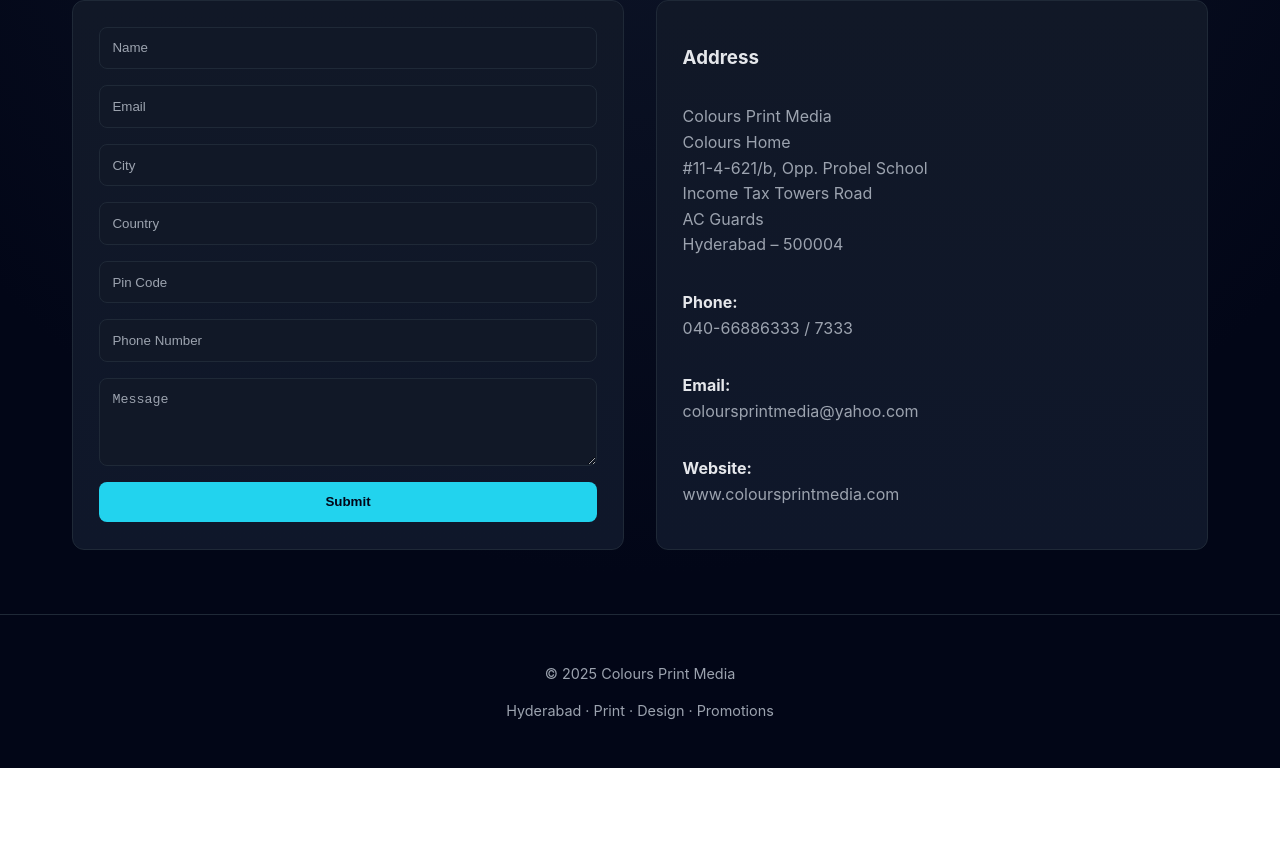
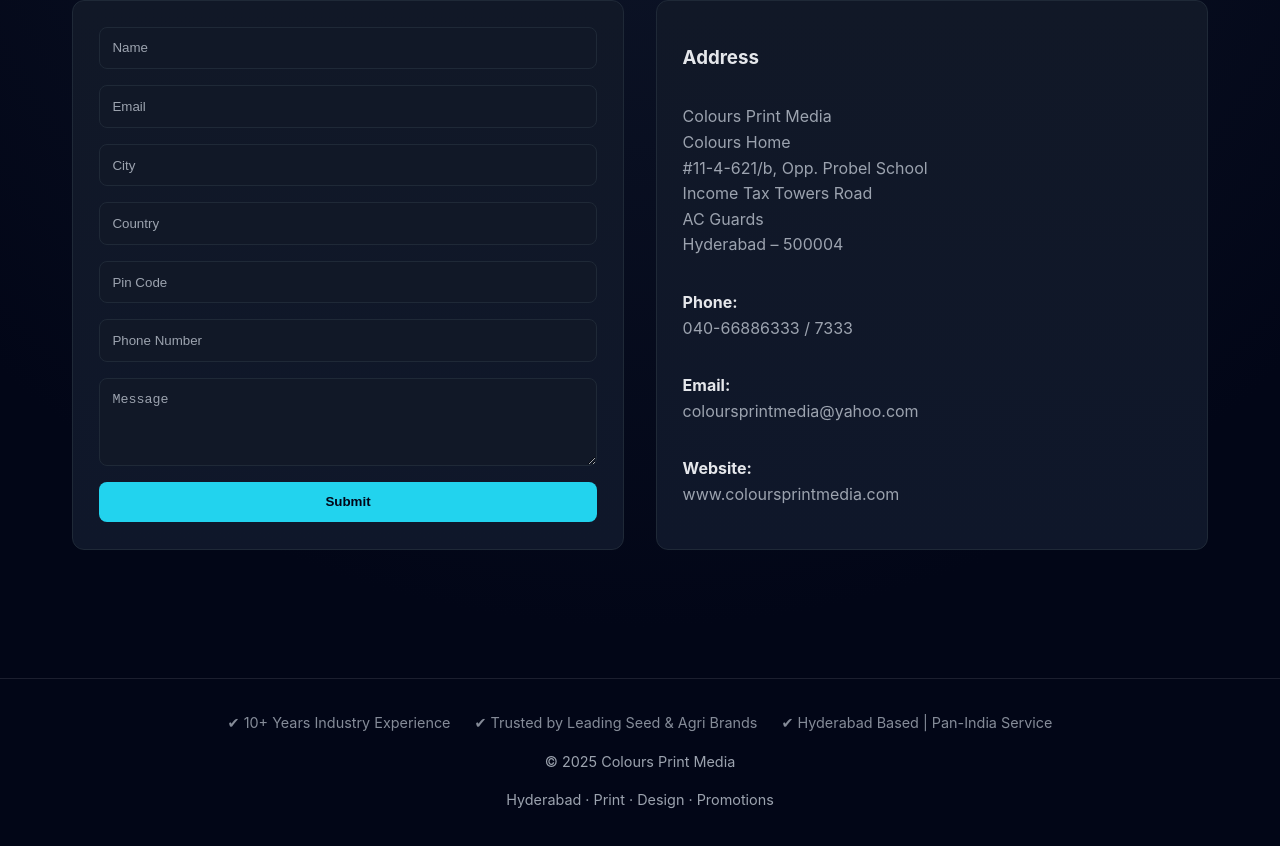
Before and after one commit to raghutujanakiram-jpg/colours-print-media, a React (Vite) app: page /contact in a window 1280 px wide. Shown: the part 296-1142 px from the top of the page. Before the commit the page ends 1064 px from the top, so only its background shows below. Built offline with nearby package versions, Linux system fonts and the light colour scheme.

Commit message:
feat: google map embed, whatsapp chat, trust footer strip

```diff
--- a/src/components/Footer.jsx
+++ b/src/components/Footer.jsx
@@ -1,8 +1,22 @@
 export default function Footer() {
   return (
     <footer className="footer">
-      <p>© 2025 Colours Print Media</p>
+      <div className="footer-trust">
+        <span>✔ 10+ Years Industry Experience</span>
+        <span>✔ Trusted by Leading Seed & Agri Brands</span>
+        <span>✔ Hyderabad Based | Pan-India Service</span>
+      </div>
+
+      <p>© {new Date().getFullYear()} Colours Print Media</p>
       <p>Hyderabad · Print · Design · Promotions</p>
     </footer>
   );
 }
+<a
+  href="https://wa.me/914066886333"
+  className="whatsapp-float"
+  target="_blank"
+  rel="noopener noreferrer"
+>
+  💬
+</a>
--- a/src/pages/Contact.jsx
+++ b/src/pages/Contact.jsx
@@ -47,3 +47,14 @@
     </section>
   );
 }
+<div className="map-wrapper">
+  <iframe
+    title="Colours Print Media Location"
+    src="https://www.google.com/maps?q=Colours%20Print%20Media%20AC%20Guards%20Hyderabad&output=embed"
+    width="100%"
+    height="220"
+    style={{ border: 0 }}
+    allowFullScreen=""
+    loading="lazy"
+  ></iframe>
+</div>
--- a/src/styles/theme.css
+++ b/src/styles/theme.css
@@ -396,3 +396,41 @@
     grid-template-columns: 1fr;
   }
 }
+.map-wrapper {
+  margin-top: 1rem;
+  border-radius: 10px;
+  overflow: hidden;
+}
+.whatsapp-float {
+  position: fixed;
+  bottom: 20px;
+  right: 20px;
+  background: #25d366;
+  color: #fff;
+  font-size: 26px;
+  width: 56px;
+  height: 56px;
+  display: flex;
+  align-items: center;
+  justify-content: center;
+  border-radius: 50%;
+  text-decoration: none;
+  box-shadow: 0 10px 25px rgba(0,0,0,0.3);
+  z-index: 999;
+}
+.footer {
+  text-align: center;
+  padding: 2rem 1rem;
+  border-top: 1px solid rgba(255,255,255,0.1);
+  margin-top: 4rem;
+}
+
+.footer-trust {
+  display: flex;
+  justify-content: center;
+  gap: 1.5rem;
+  flex-wrap: wrap;
+  font-size: 0.9rem;
+  opacity: 0.85;
+  margin-bottom: 1rem;
+}
```
